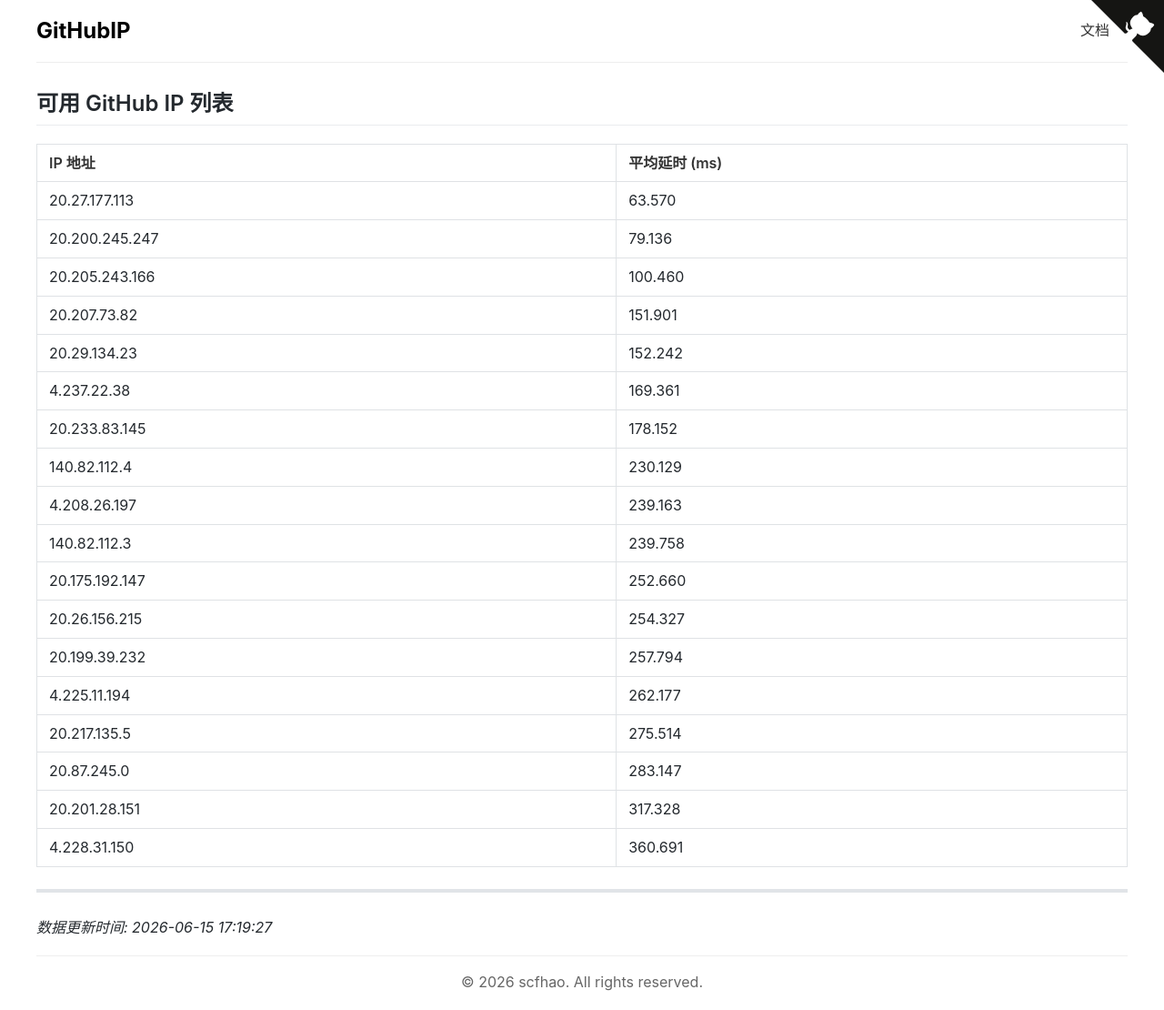
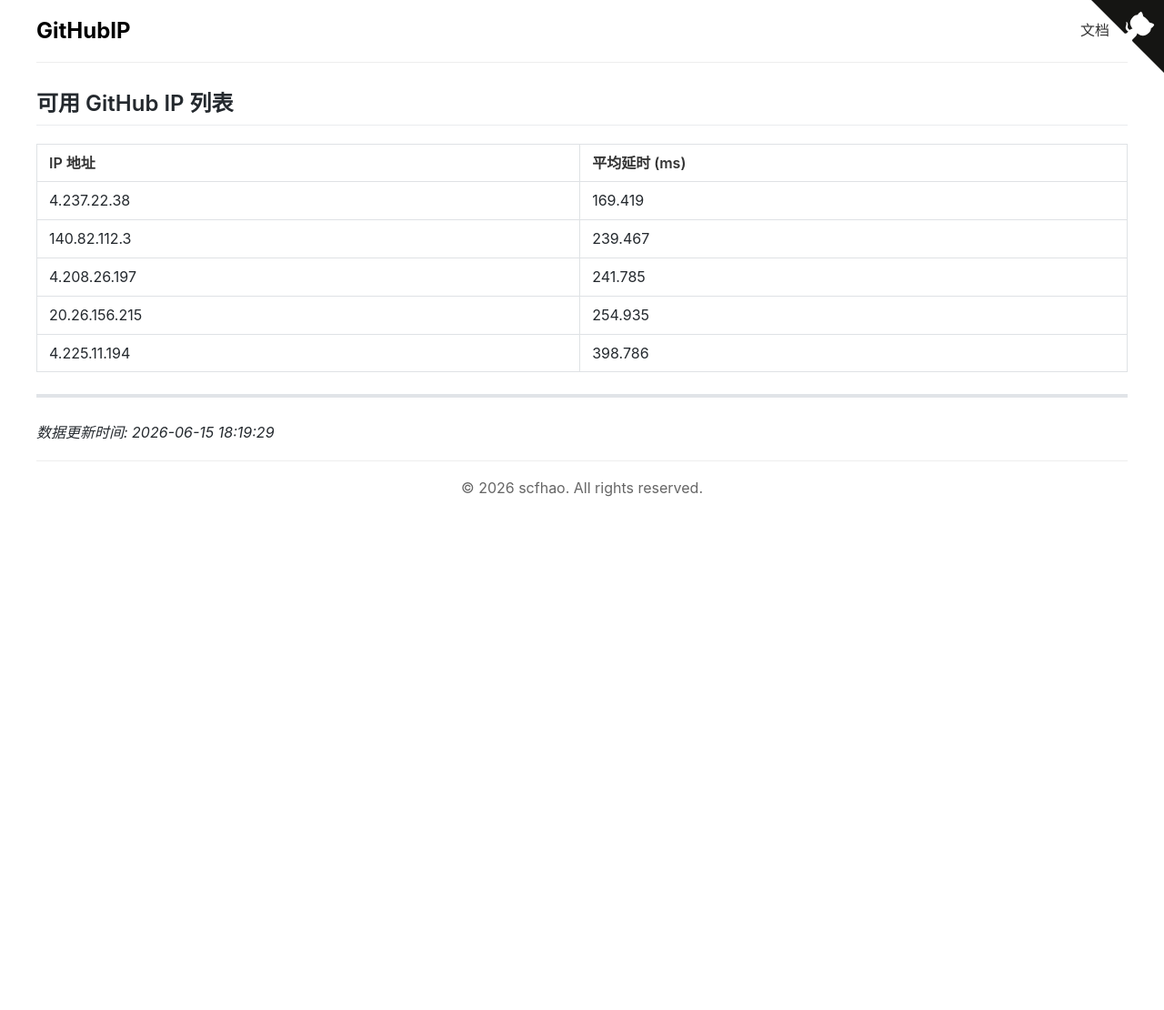
Before and after one commit to scfhao/GitHubIP, a Jekyll site: the page built from index.md, in a window 1280 px wide. Shown: the whole page at 91% size. Built offline with Jekyll 4.4.1, drawn with Linux system fonts in a browser that asks for light colours; after the commit the page ends 900 px from its top, so only the background shows below that.

Commit message:
自动脚本执行 - 2026-06-15 18:19:29

```diff
--- a/index.md
+++ b/index.md
@@ -1,32 +1,19 @@
 ---
 layout: home
 title: GitHub IP 列表
-date: 2026-06-15 17:19:27
+date: 2026-06-15 18:19:29
 ---
 
 ## 可用 GitHub IP 列表
 
 | IP 地址 | 平均延时 (ms) |
 |---------|--------------|
-| 20.27.177.113 | 63.570 |
-| 20.200.245.247 | 79.136 |
-| 20.205.243.166 | 100.460 |
-| 20.207.73.82 | 151.901 |
-| 20.29.134.23 | 152.242 |
-| 4.237.22.38 | 169.361 |
-| 20.233.83.145 | 178.152 |
-| 140.82.112.4 | 230.129 |
-| 4.208.26.197 | 239.163 |
-| 140.82.112.3 | 239.758 |
-| 20.175.192.147 | 252.660 |
-| 20.26.156.215 | 254.327 |
-| 20.199.39.232 | 257.794 |
-| 4.225.11.194 | 262.177 |
-| 20.217.135.5 | 275.514 |
-| 20.87.245.0 | 283.147 |
-| 20.201.28.151 | 317.328 |
-| 4.228.31.150 | 360.691 |
+| 4.237.22.38 | 169.419 |
+| 140.82.112.3 | 239.467 |
+| 4.208.26.197 | 241.785 |
+| 20.26.156.215 | 254.935 |
+| 4.225.11.194 | 398.786 |
 
 ---
 
-*数据更新时间: 2026-06-15 17:19:27*
+*数据更新时间: 2026-06-15 18:19:29*
```
